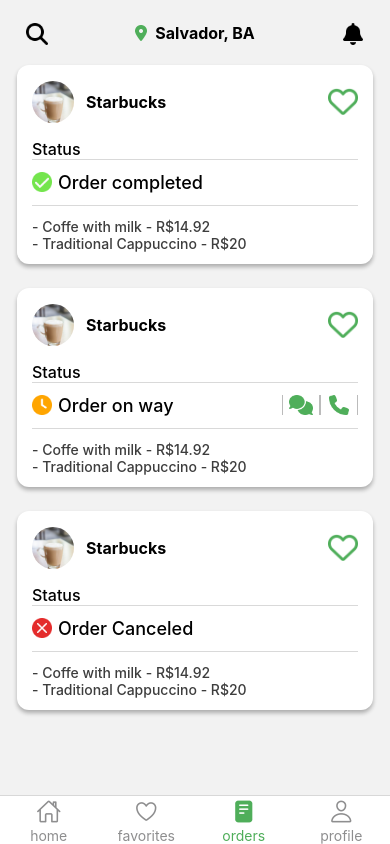
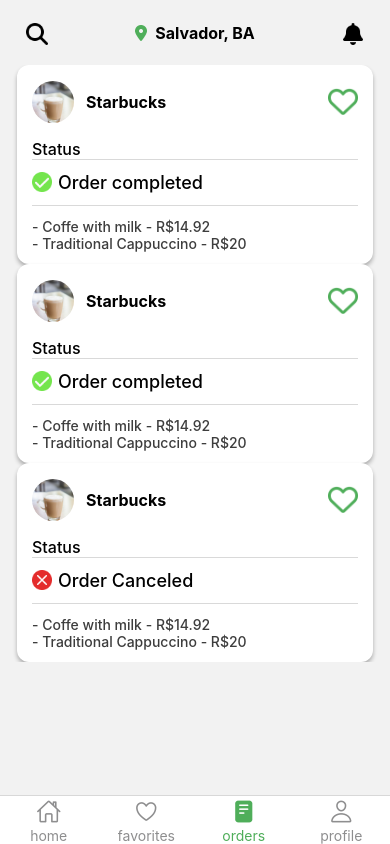
Before and after one commit to Alvaro-18/FoodApp, a React Native app: screen /orders in a window 390 px wide. Built offline with nearby package versions, Linux system fonts and the light colour scheme.

Commit message:
feat: add flatlist to orders screen

```diff
--- a/src/screens/OrdersScreen.tsx
+++ b/src/screens/OrdersScreen.tsx
@@ -1,6 +1,6 @@
-import {View, StyleSheet} from "react-native";
+import {View, StyleSheet, FlatList} from "react-native";
 import {HeaderBar} from "../components/home/HeaderBar";
-import {PRODUCTS} from "../store/Data";
+import {ORDERS} from "../store/Data";
 import {OrderCard} from "../components/order/OrderCard";
 import {OrderStatus} from "../types/enums/OrderStatus";
 
@@ -8,11 +8,12 @@ export function OrdersScreen() {
   return (
     <View style={styles.container}>
       <HeaderBar />
-      <OrderCard data={PRODUCTS[0]} status={OrderStatus.COMPLETED} />
-      <View style={{height: 24}}></View>
-      <OrderCard data={PRODUCTS[2]} status={OrderStatus.SENDING} />
-      <View style={{height: 24}}></View>
-      <OrderCard data={PRODUCTS[3]} status={OrderStatus.CANCELED} />
+      <FlatList
+        data={ORDERS}
+        renderItem={({item}) => (
+          <OrderCard data={item} status={(item.status) ? item.status : OrderStatus.COMPLETED}/>
+        )}
+      />
     </View>
   );
 }
```
